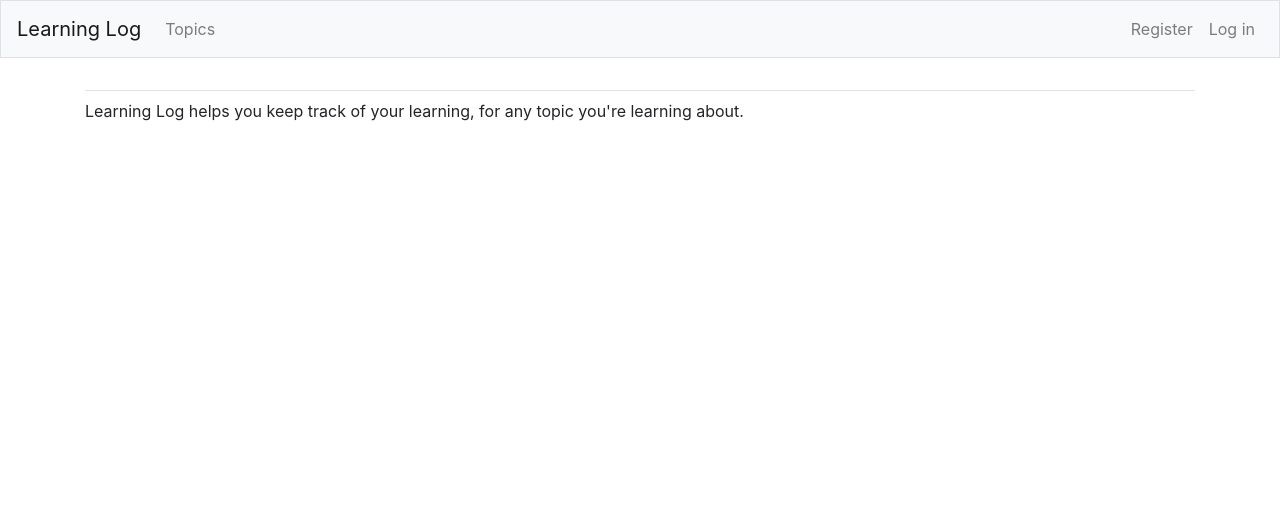
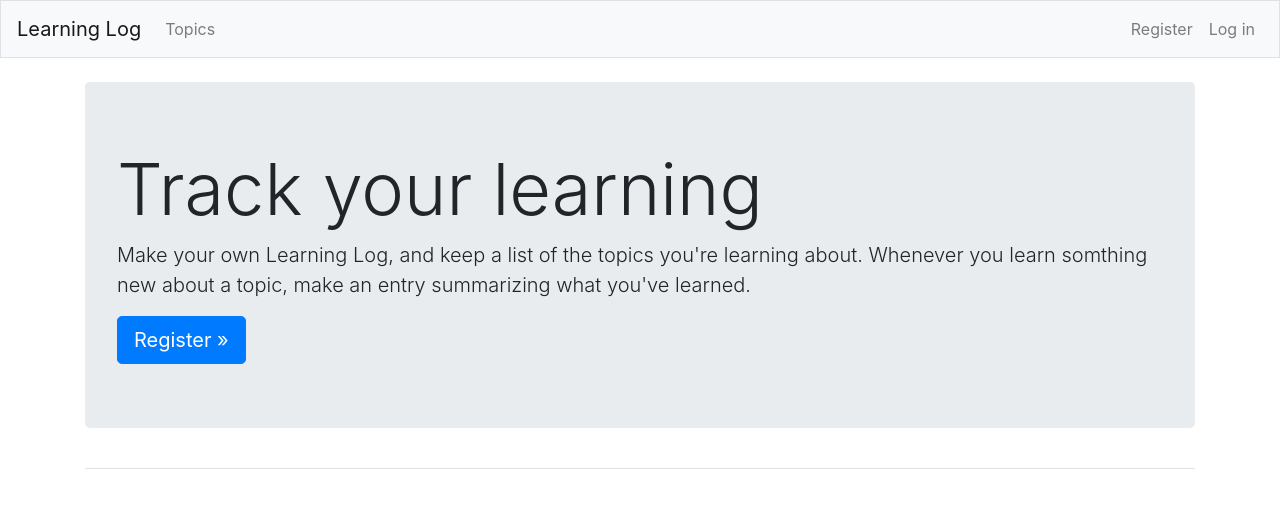
Before and after one commit to AlkhairMo/Project-3-Wep-application, a Django app: page / in a window 1280 px wide. Shown: the top 508 px of the page. Run offline with Django 5.2, Linux system fonts and the light colour scheme; some libraries are stand-ins or nearby versions.

Commit message:
styling the home page

```diff
--- a/learning_log/learning_logs/templates/learning_logs/index.html
+++ b/learning_log/learning_logs/templates/learning_logs/index.html
@@ -1,5 +1,14 @@
 {% extends "learning_logs/base.html" %}
 
-{% block content %}
-  <p>Learning Log helps you keep track of your learning, for any topic you're learning about.</p>
-{% endblock content %}
+{% block page_header %}
+  <div class="jumbotron">
+    <h1 class="display-3">Track your learning</h1>
+
+    <p class="lead">Make your own Learning Log, and keep a list of the
+      topics you're learning about. Whenever you learn somthing new
+      about a topic, make an entry summarizing what you've learned.</p>
+
+    <a class="btn btn-lg btn-primary" href="{% url 'users:register' %}"
+       role="button">Register &raquo;</a>
+  </div>
+{% endblock page_header %}
```
